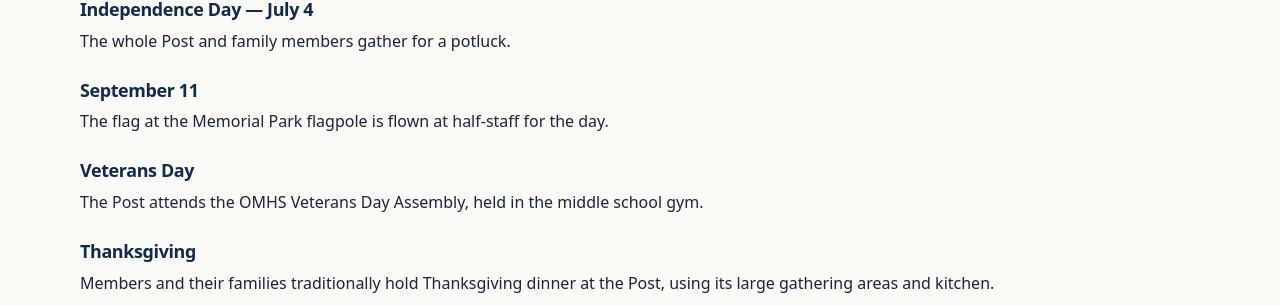
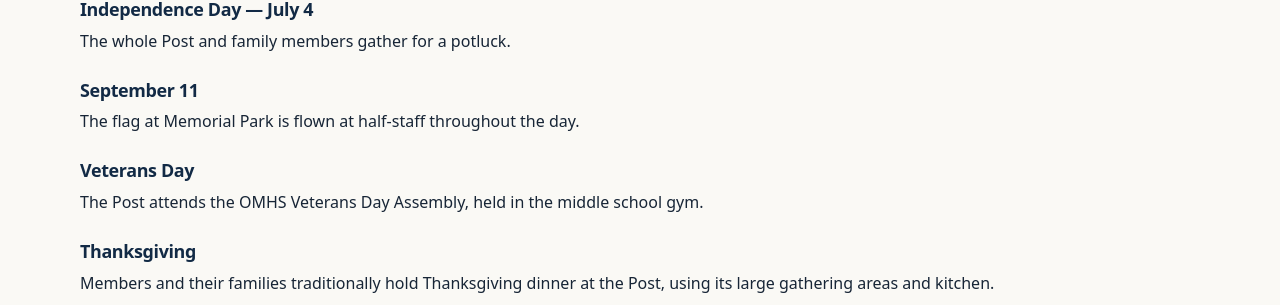
Before and after one commit to SPIERS-DENNIS-POST/spiers-dennis-post.github.io, a Jekyll site: the page built from meetings/index.md, in a window 1280 px wide and 900 px high, scrolled down 1992 px. Shown: the part 320-625 px from the top of the window. Built offline with Jekyll 4.4.1, drawn with Linux system fonts in a browser that asks for light colours.

Commit message:
Simplify Memorial Park flag observance wording

```diff
--- a/meetings/index.md
+++ b/meetings/index.md
@@ -30,7 +30,7 @@ Post members place flags at Olathe, Pea Green, and Ash Mesa cemeteries.
 ### Independence Day — July 4
 The whole Post and family members gather for a potluck.
 ### September 11
-The flag at the Memorial Park flagpole is flown at half-staff for the day.
+The flag at Memorial Park is flown at half-staff throughout the day.
 ### Veterans Day
 The Post attends the OMHS Veterans Day Assembly, held in the middle school gym.
 ### Thanksgiving
```
